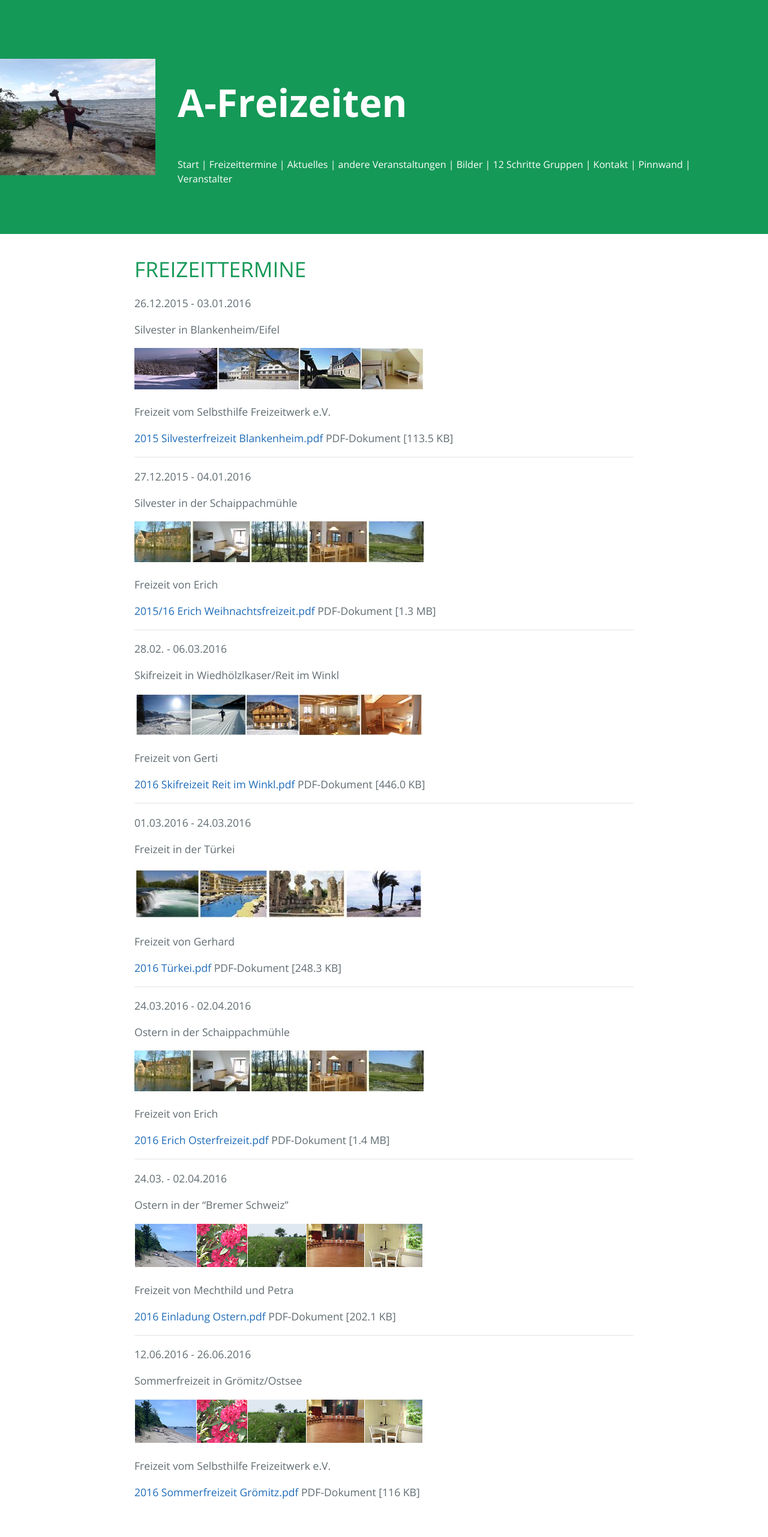
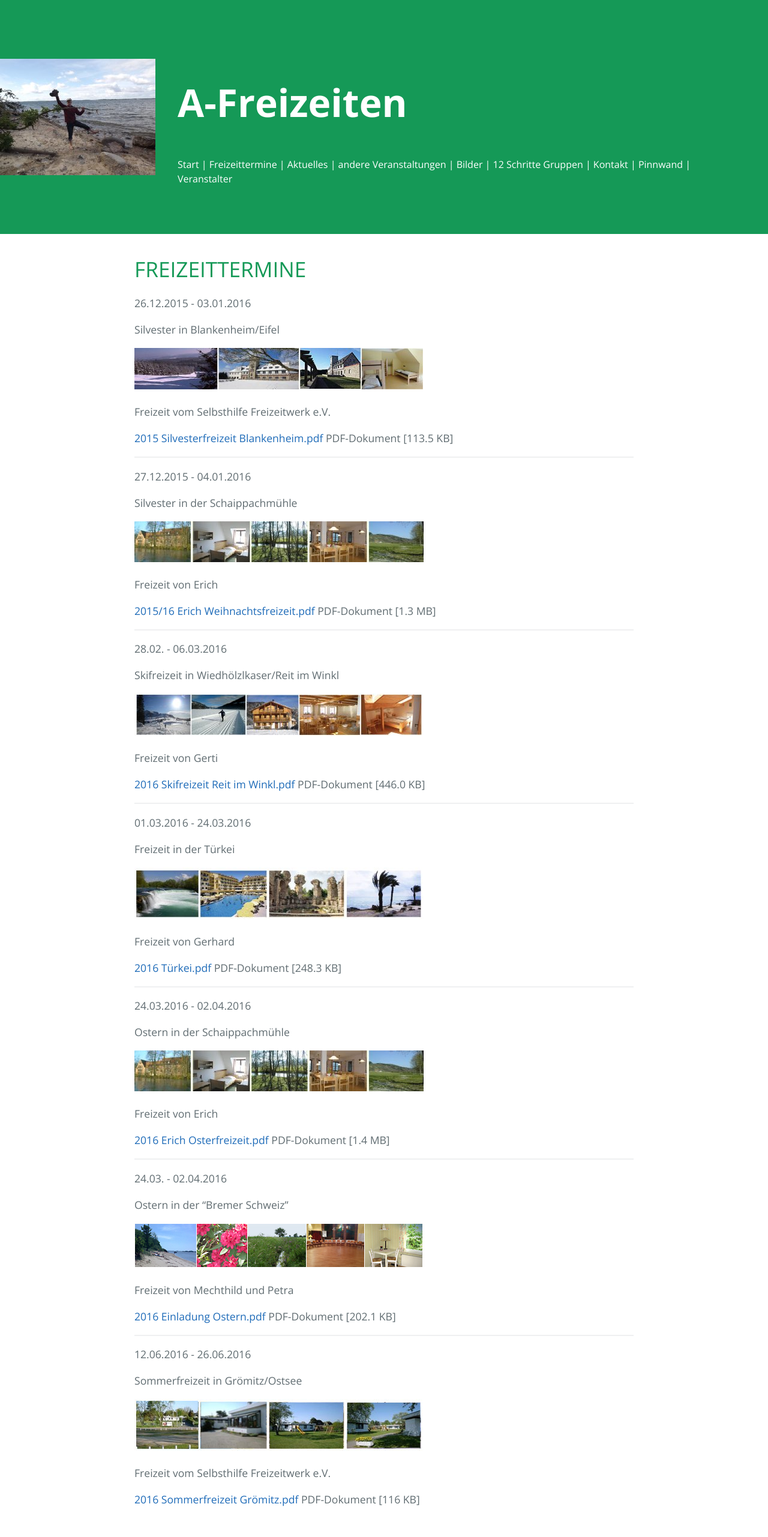
Before and after one commit to thomaskarlrichter/afreizeiten.github.io, a Jekyll site: the page built from freizeittermine.md, in a window 1280 px wide. Shown: the whole page at 60% size. Built offline with Jekyll 4.4.1, drawn with Linux system fonts in a browser that asks for light colours.

Commit message:
groemitz images

```diff
--- a/freizeittermine.md
+++ b/freizeittermine.md
@@ -87,7 +87,7 @@ PDF-Dokument [202.1 KB]
 
 Sommerfreizeit in Grömitz/Ostsee
 
-![grömitz](/images/bremen.jpeg)
+![grömitz](/images/groemitz.jpeg)
 
 Freizeit vom Selbsthilfe Freizeitwerk e.V.
 
```
Also changed, not shown: images/groemitz.jpeg (added).
